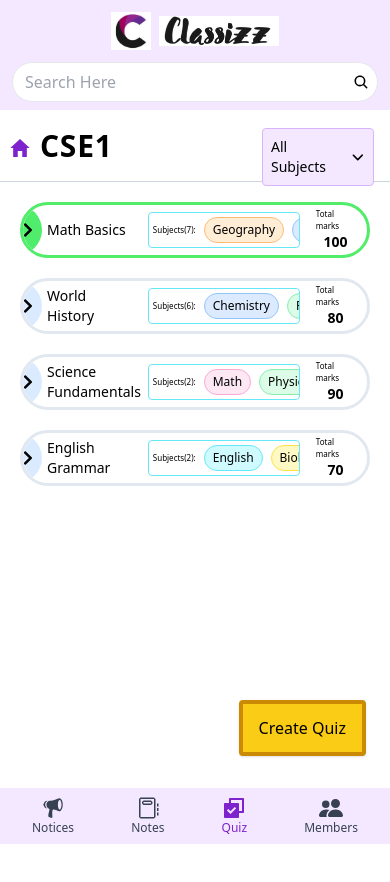
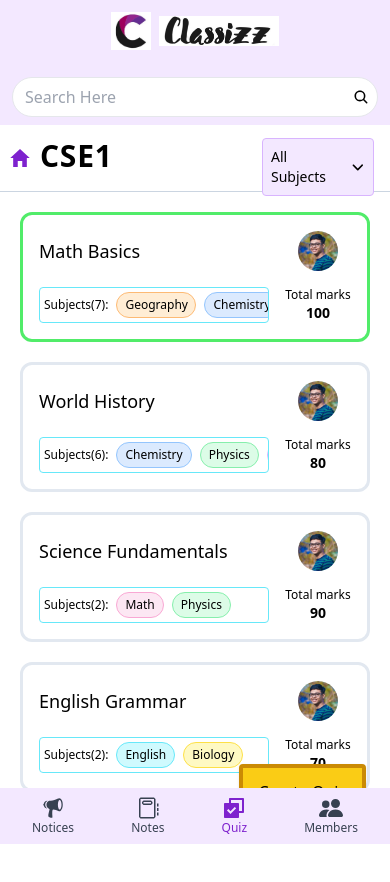
Before and after one commit to Jyotirmoy-Baidya/classizz-frontend, a React (Vite) app: page /cls/q/cls in a window 390 px wide. Shown: the top 882 px of the page. Before the commit the page ends 844 px from the top, so only its background shows below. Built offline with nearby package versions, Linux system fonts and the light colour scheme.

Commit message:
Member Mobile View

```diff
--- a/src/App.jsx
+++ b/src/App.jsx
@@ -24,9 +24,9 @@ const App = () => {
 
   return (
     <BrowserRouter>
-      <div className="pb-16 md:pb-0 flex h-full w-full fixed top-0 left-0">
+      <div className="flex h-screen">
         <Navbar />
-        <div className="flex flex-col w-full h-full relative overflow-scroll">
+        <div className="md:ps-[16rem] flex flex-col w-full relative">
           <Header setPop={setPop} setNotification={setNotification} />
           <Routes>
             <>
--- a/src/components/basic/Header.jsx
+++ b/src/components/basic/Header.jsx
@@ -14,7 +14,7 @@ function Header({ setPop, setNotification }) {
     return (
         <>
 
-            <div className="hidden md:flex sticky top-0 z-20 w-full min-h-20 max-h-20 px-3 items-center justify-between bg-purple-100 text-black">
+            <div className="hidden md:flex fixed top-0 z-20 w-full h-20 px-3 items-center justify-between bg-purple-100 text-black">
                 <div className='flex h-10 w-72 bg-gray-50 px-2 rounded border-[1px] search-bar'>
                     <input type="text" className='h-full rounded w-full outline-none bg-gray-50' placeholder='Search Here' onChange={(e) => setSearch(e.target.value)} value={search} />
                     <button className='search-btn'><IoSearch /></button>
@@ -39,7 +39,7 @@ function Header({ setPop, setNotification }) {
             </div>
 
             {/* Mobile view */}
-            <div className="flex md:hidden sticky top-0 z-20 w-full px-3 items-center justify-between bg-purple-100 text-black flex-col gap-1">
+            <div className="flex md:hidden fixed h-[7.8rem] top-0 z-20 w-full px-3 items-center justify-between bg-purple-100 text-black flex-col gap-1">
                 <div className='flex mt-3 gap-2 items-center logo'>
                     <img src="/c.jpg" alt='logo' width={40} height={40} />
                     <img src="/name.jpg" alt="name" width={120} height={40} />
--- a/src/components/basic/Navbar.jsx
+++ b/src/components/basic/Navbar.jsx
@@ -24,7 +24,7 @@ const Navbar = () => {
     const navSelection = location.pathname.split('/')[1];
     return (
         <>
-            <div className='hidden md:flex w-[24%] left-0 h-screen max-h-screen bg-purple-100 text-black flex-col gap-10'>
+            <div className='fixed z-20 hidden md:flex w-[16rem] left-0 h-screen max-h-screen bg-purple-100 text-black flex-col gap-10'>
                 <div className='flex m-4 gap-2 items-center logo'>
                     <img src="/c.jpg" alt='logo' width={40} height={40} />
                     <img src="/name.jpg" alt="name" width={120} height={40} />
--- a/src/pages/Class.jsx
+++ b/src/pages/Class.jsx
@@ -9,7 +9,7 @@ const Class = () => {
     const [dropdown, setDropdown] = useState(false);
     return (
         <>
-            <div className='sticky top-[6.8rem] md:top-20 bg-white z-10 flex w-full p-2 md:p-4 justify-between items-center border-b-[1px] border-slate-300 min-h-[72px]'>
+            <div className='fixed top-[7.5rem] md:top-20 bg-white z-10 flex w-full p-2 md:p-4 justify-between items-center border-b-[1px] border-slate-300 h-[4.5rem]'>
                 <h1 className='flex items-center gap-2 font-bold tracking-wide text-3xl  md:text-4xl'><NavLink to="/h/o" className='pt-1 text-2xl md:text-3xl text-purple-700' ><IoMdHome /></NavLink> {classData.name}</h1>
                 {/* <div className='absolute w-36 h-32 top-4 right-4 text-sm md:text-base'> */}
                 <div className={`absolute top-[18px] md:top-4  right-4 w-28 md:w-36 flex flex-col cursor-pointer rounded z-10 text-sm md:text-base class-dropdown ${dropdown ? 'active' : ""} `} >
@@ -40,7 +40,9 @@ const Class = () => {
                 </div>
                 {/* </div> */}
             </div >
-            <Outlet />
+            <div className='pt-[12rem] pb-[6rem] md:pb-0 md:pt-[9.5rem] '>
+                <Outlet />
+            </div>
         </>
     )
 }
--- a/src/pages/Home.jsx
+++ b/src/pages/Home.jsx
@@ -15,7 +15,7 @@ const inst = [
 
 const HomePage = () => {
     return (
-        <div className='p-4 md:p-8'>
+        <div className='pt-[8.5rem] pb-[7rem] px-4 md:p-8 md:pt-[7rem]'>
             <div className='grid grid-cols-1 sm:grid sm:grid-cols-1 lg:grid-cols-2 xl:grid-cols-3 md:gap-10 gap-5'>
                 <Outlet />
             </div>
--- a/src/pages/class/Members.jsx
+++ b/src/pages/class/Members.jsx
@@ -3,8 +3,12 @@ import { color, students, teachers } from '../../constants'
 
 const Members = () => {
     return (
-        <div className='p-4 grid grid-cols-2 gap-4 h-full'>
-            <div className='h-full px-2 border-r-2 students-list'>
+        <div className='px-2 md:p-4 grid grid-cols-1 md:grid-cols-2 gap-4 h-full'>
+
+            {/* Students  */}
+
+            <hr className='md:hidden block border-cyan-950 order-2 border-dashed ' />
+            <div className='h-full px-2 border-r-2 md:order-1 order-3 students-list '>
                 <div className='text-xl font-medium text-purple-900  '>Students</div>
                 <div className='flex flex-col pt-2 gap-2'>
                     {
@@ -25,7 +29,8 @@ const Members = () => {
                     }
                 </div>
             </div>
-            <div className='h-full px-2 teachers-list'>
+            {/* Teachers  */}
+            <div className='h-full px-2 md:order-2 order-1 teachers-list'>
                 <div className='text-xl font-medium text-violet-900'>Teachers</div>
                 <div className='flex flex-col pt-2 gap-2'>
                     {
--- a/src/pages/class/Notes.jsx
+++ b/src/pages/class/Notes.jsx
@@ -10,7 +10,7 @@ const Notes = () => {
     const { subject } = useClassContext();
     const { search } = useSearchContext();
     return (
-        <div className='grid sm:grid-cols-2 md:grid-cols-3 lg:grid-cols-4 xl:grid-cols-5 2xl:grid-cols-6 gap-6 h-full p-4 justify-center'>
+        <div className='grid sm:grid-cols-2 lg:grid-cols-3 xl:grid-cols-4 2xl:grid-cols-5 gap-6 h-full p-4 justify-center'>
             {
                 notes.map((ele, i) => {
                     if (subject == "" || ele.subject == subject) {
--- a/src/pages/class/Quizes.jsx
+++ b/src/pages/class/Quizes.jsx
@@ -17,25 +17,26 @@ const Quizes = () => {
     return (
         <>
             <div className={`grid grid-cols-1 md:grid-cols-2 gap-5 p-5 pr-0 z-[2] quizes-list`}>
-                <NavLink to='/createquiz' className='absolute cursor-pointer border-yellow-600 border-4 bottom-6 right-6 rounded bg-yellow-400 py-3 px-4 shadow'>Create Quiz</NavLink>
+                <NavLink to='/createquiz' className='z-10 absolute cursor-pointer border-yellow-600 border-4 bottom-6 right-6 rounded bg-yellow-400 py-3 px-4 shadow'>Create Quiz</NavLink>
                 {
                     quizes.map((ele, i) => {
                         if (ele.quizName.toLowerCase().includes(search.toLowerCase()))
                             return (
-                                <div className={`ps-6 md:ps-10 h-fit min-h-14 cursor-pointer grid grid-cols-10 gap-4 items-center rounded-md border-[3px] border-slate-200 relative quiz-block ${active === i + 1 && 'shadow-lg active z-30'} ${i == 0 && 'quiz-live'} overflow-hidden`} onClick={() => { setActive(i + 1); setQuizPop(true) }}>
-                                    <span className='quiz-block-span'>
+                                <div className={`p-4 md:ps-10 h-fit min-h-14 cursor-pointer grid grid-cols-4 md:grid-cols-5 gap-4 items-center rounded-xl border-[3px] border-slate-200 relative quiz-block ${active === i + 1 && 'shadow-lg active z-30'} ${i == 0 && 'quiz-live'} overflow-hidden`} onClick={() => { setActive(i + 1); setQuizPop(true) }}>
+                                    <span className='quiz-block-span hidden md:flex'>
                                         <div className='absolute top-1/2 -translate-y-2 '><FaChevronRight /></div>
                                     </span>
-                                    <div className='col-span-3 md:col-span-4 text-sm md:text-base'>{ele.quizName}</div>
-                                    <div className='col-span-5 border border-cyan-300 py-1 px-1 rounded md:col-span-4 flex items-center gap-2 overflow-x-scroll hide-scrollbar'>
-                                        <div className='text-[0.5rem] md:text-xs'>Subjects({ele.subjects.length}):</div>
+                                    <div className='col-span-3 md:col-span-4 text-lg'>{ele.quizName}</div>
+                                    <div className='col-span-1'><img src="/image.png" alt="profile-pic" className='mx-auto h-10 w-10 rounded-full' /></div>
+                                    <div className='col-span-3 md:col-span-4 border border-cyan-300 py-1 px-1 rounded flex items-center gap-2 overflow-x-scroll hide-scrollbar'>
+                                        <div className='text-xs'>Subjects({ele.subjects.length}):</div>
                                         {
                                             ele.subjects?.map((sub, i) => (
                                                 <SubjectBlock sub={sub} key={i} />
                                             ))
                                         }
                                     </div>
-                                    <div className='ms-auto flex flex-col items-center col-span-2 text-[0.5rem] md:text-xs me-3'>Total marks<div className='font-bold text-sm'>{ele.totalMarks}</div></div>
+                                    <div className='mx-auto flex flex-col items-center col-span-1 text-xs'>Total marks<div className='font-bold text-sm'>{ele.totalMarks}</div></div>
                                 </div>
                             )
                     })
@@ -80,6 +81,7 @@ const Quizes = () => {
                         </div>
                     </div>) : <></>
             }
+
         </>
     )
 }
--- a/src/styles/animation.css
+++ b/src/styles/animation.css
@@ -108,7 +108,7 @@
 
 /* Quiz  */
 .quiz-block {
-    border-radius: 3rem;
+    /* border-radius: 3rem; */
     margin-right: 1.25rem;
     transition: all 0.5s;
 }
@@ -132,7 +132,7 @@
     position: absolute;
     top: 0;
     left: -94.5%;
-    border-radius: inherit;
+    /* border-radius: inherit; */
     transition: 1s;
 }
 
```
